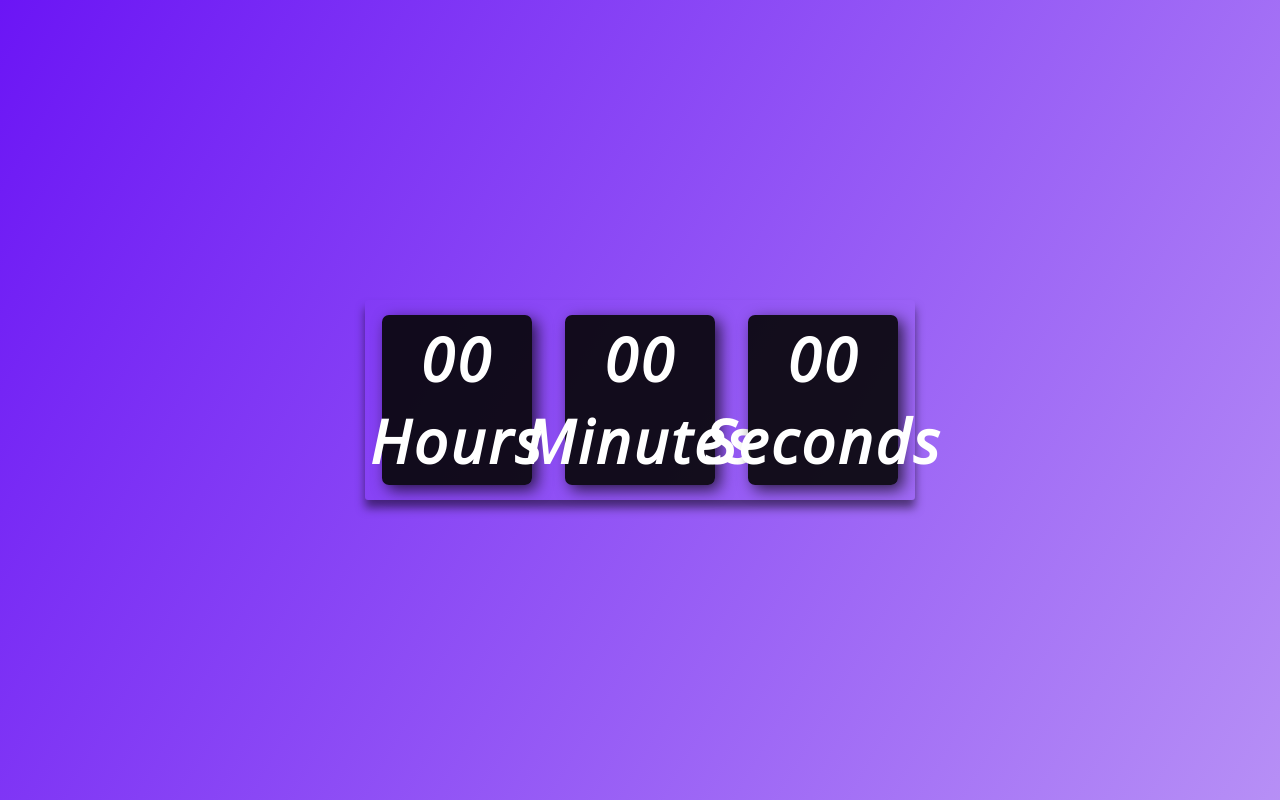
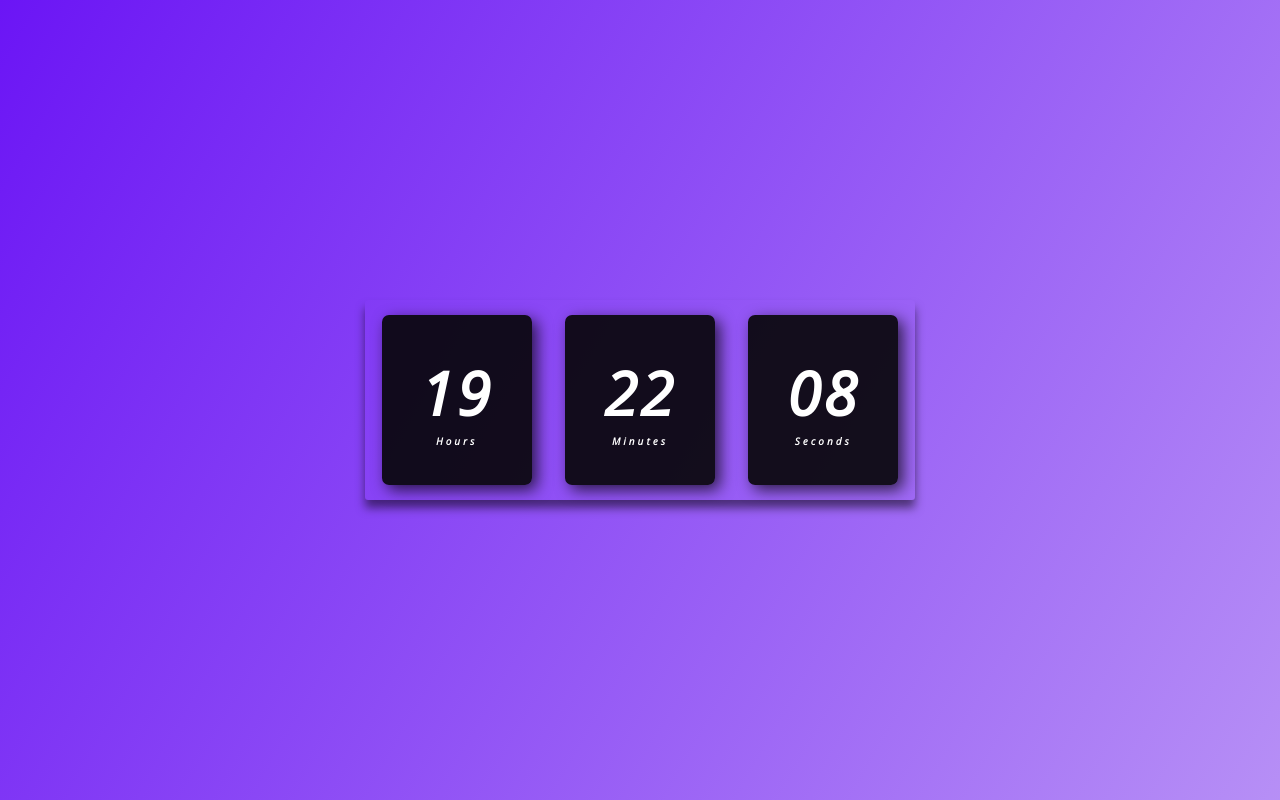
Before and after one commit to GustaFigueredo/Digital-clock, a plain HTML site: page index.html in a window 1280 px wide. Drawn offline with nearby package versions, Linux system fonts and the light colour scheme.

Commit message:
Fixed error when updating seconds

```diff
--- a/assets/css/style.css
+++ b/assets/css/style.css
@@ -43,3 +43,7 @@ body {
     font-weight: bolder;
     font-size: 60px;
 }
+
+.clock span.time{
+    font-size: 10px;
+}
--- a/assets/js/script.js
+++ b/assets/js/script.js
@@ -1,3 +1,20 @@
 const hours = document.getElementById('hours')
 const minutes = document.getElementById('minutes')
 const seconds = document.getElementById('seconds')
+
+const clock = setInterval(function time(){
+    let dateToday = new Date();
+    let hr = dateToday.getHours();
+    let min = dateToday.getMinutes();
+    let sec = dateToday.getSeconds();
+
+
+    if(hr < 10) hr = '0' + hr;
+    if(min < 10) min = '0' + min;
+    if(sec < 10) sec = '0' + sec;
+
+
+    hours.textContent = hr;
+    minutes.textContent = min;
+    seconds.textContent = sec;
+})
```
